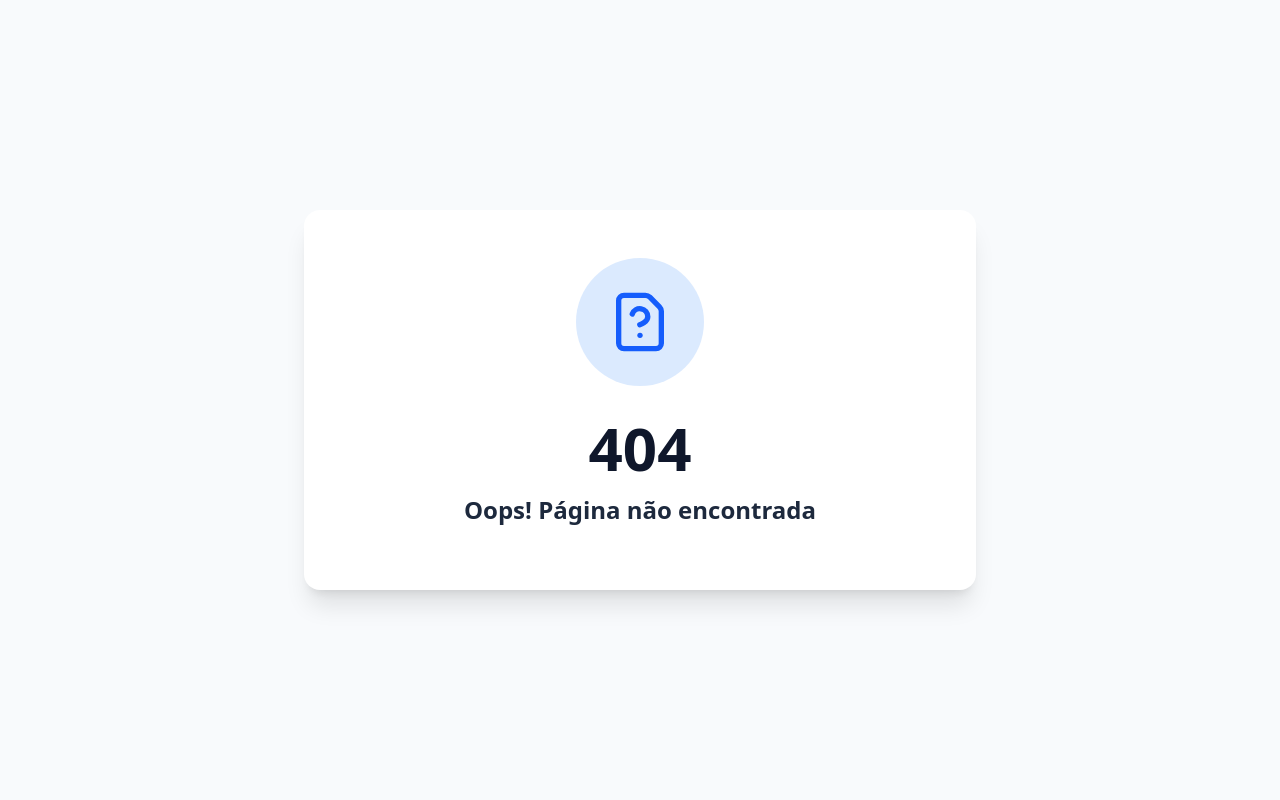
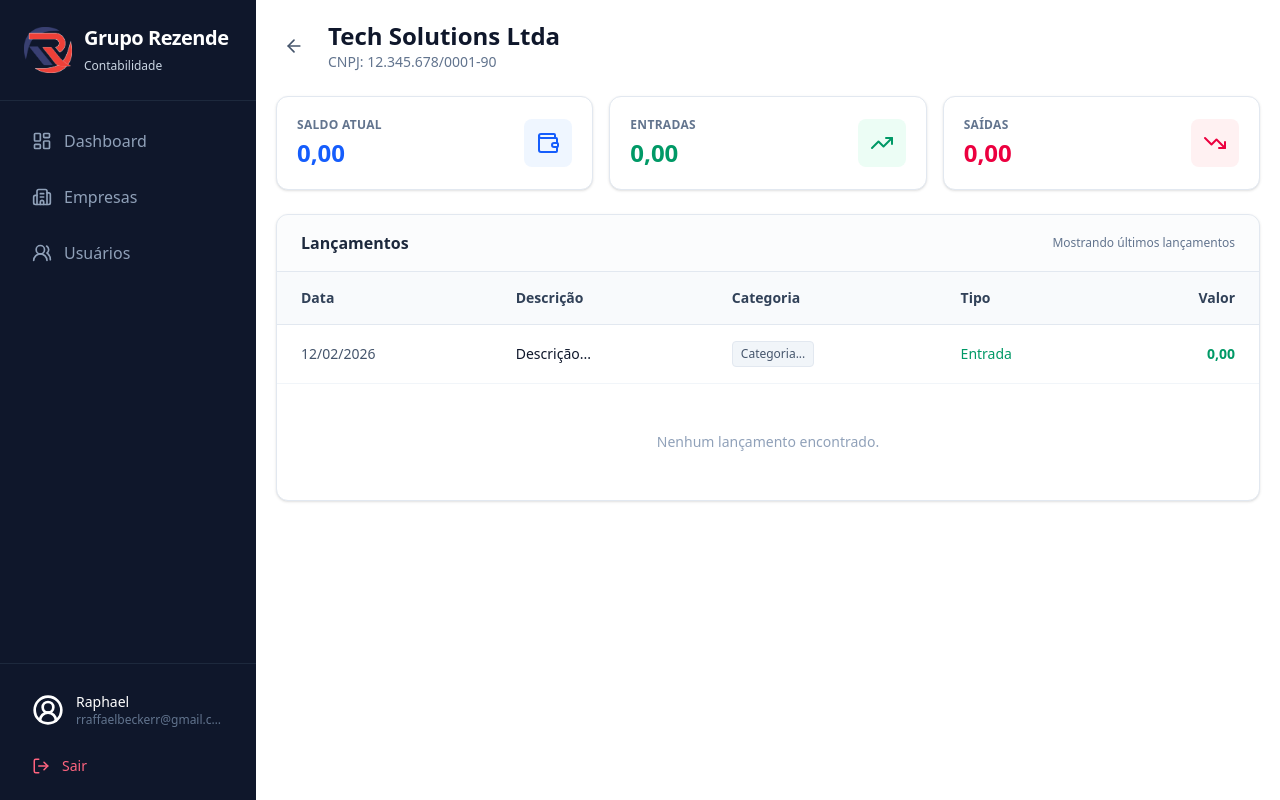
Before and after one commit to RaphaelBecker15/livro-caixa-contabilidade-nextjs, a Next.js app: page /admin/empresas/livro-caixa in a window 1280 px wide. Before the commit this address had no page. Built offline with nearby package versions, Linux system fonts and the light colour scheme.

Commit message:
Finalizando ajustes de rota 'livro-caixa'

```diff
--- a/src/app/admin/livro-caixa/page.tsx
+++ b/src/app/admin/empresas/livro-caixa/page.tsx
@@ -1,7 +1,14 @@
-import { TrendingUp, TrendingDown, Wallet, ArrowLeft } from "lucide-react";
+import { TrendingUp, TrendingDown, Wallet, ArrowLeft, type LucideIcon } from "lucide-react";
+import Link from "next/link";
 
-// eslint-disable-next-line @typescript-eslint/no-explicit-any
-const StatCard = ({ label, value, icon: Icon, colorClass }: any) => (
+interface StatCardProps {
+    label: string,
+    value: string,
+    icon: LucideIcon,
+    colorClass: string
+}
+
+const StatCard = ({ label, value, icon: Icon, colorClass }: StatCardProps) => (
     <div className="bg-white p-5 rounded-xl border border-slate-200 shadow-sm flex items-center justify-between">
       <div>
         <p className="text-slate-500 text-xs font-semibold uppercase tracking-wide mb-1">{label}</p>
@@ -20,7 +27,9 @@ const LivroCaixa: React.FC = () => {
             <div className="flex items-center justify-between">
                 <div className="flex items-center gap-4">
                     <div className="p-2 hover:bg-slate-200 rounded-full transition-colors cursor-pointer">
-                        <ArrowLeft size={20} className="text-slate-600" />
+                        <Link href={"/admin/empresas"}>
+                            <ArrowLeft size={20} className="text-slate-600" />
+                        </Link>
                     </div>
                     <div>
                         <h1 className="text-2xl font-bold text-slate-900">Tech Solutions Ltda</h1>
--- a/src/app/not-found.tsx
+++ b/src/app/not-found.tsx
@@ -1,4 +1,3 @@
-// src/app/not-found.tsx
 import { FileQuestion } from "lucide-react";
 
 export default function NotFound() {
```
